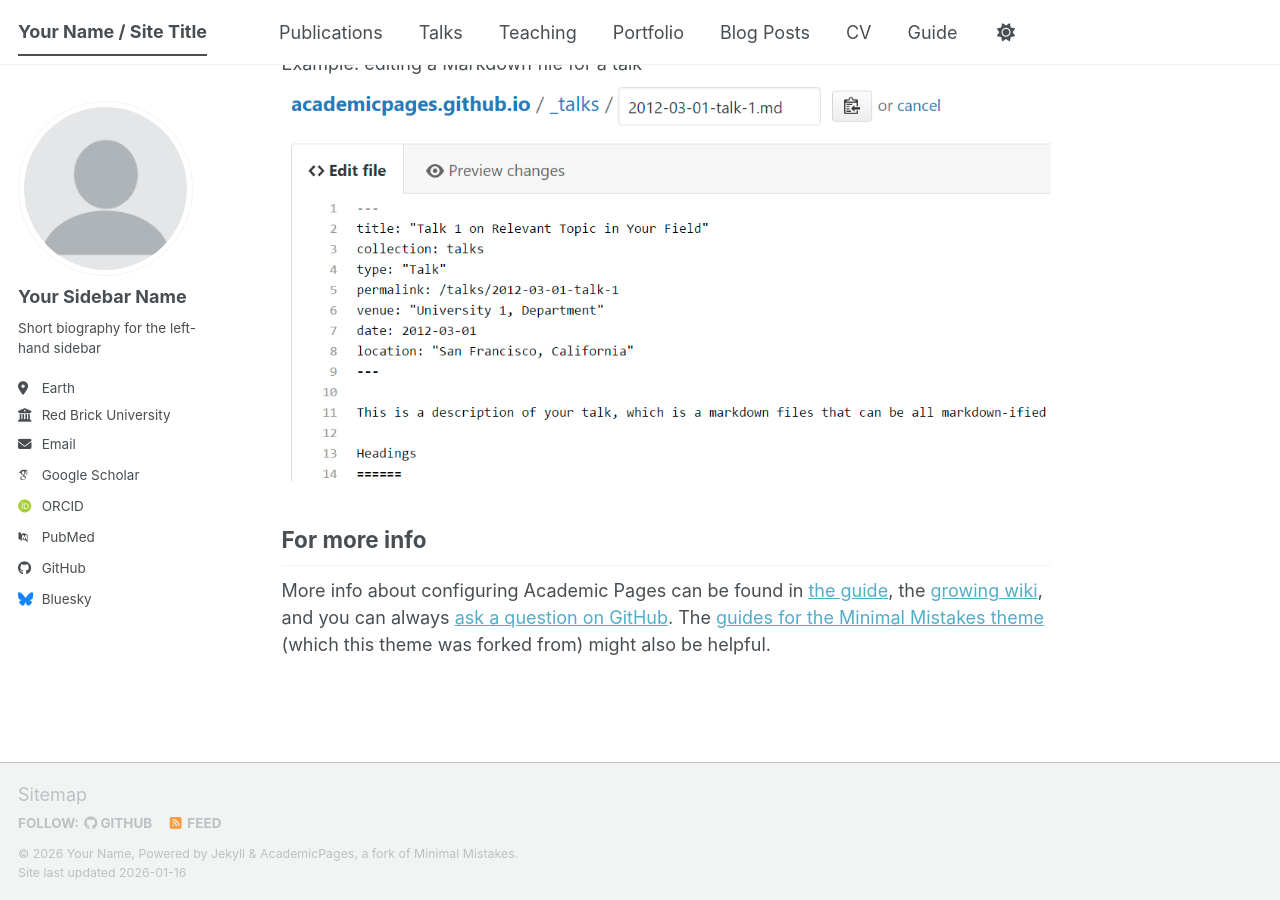
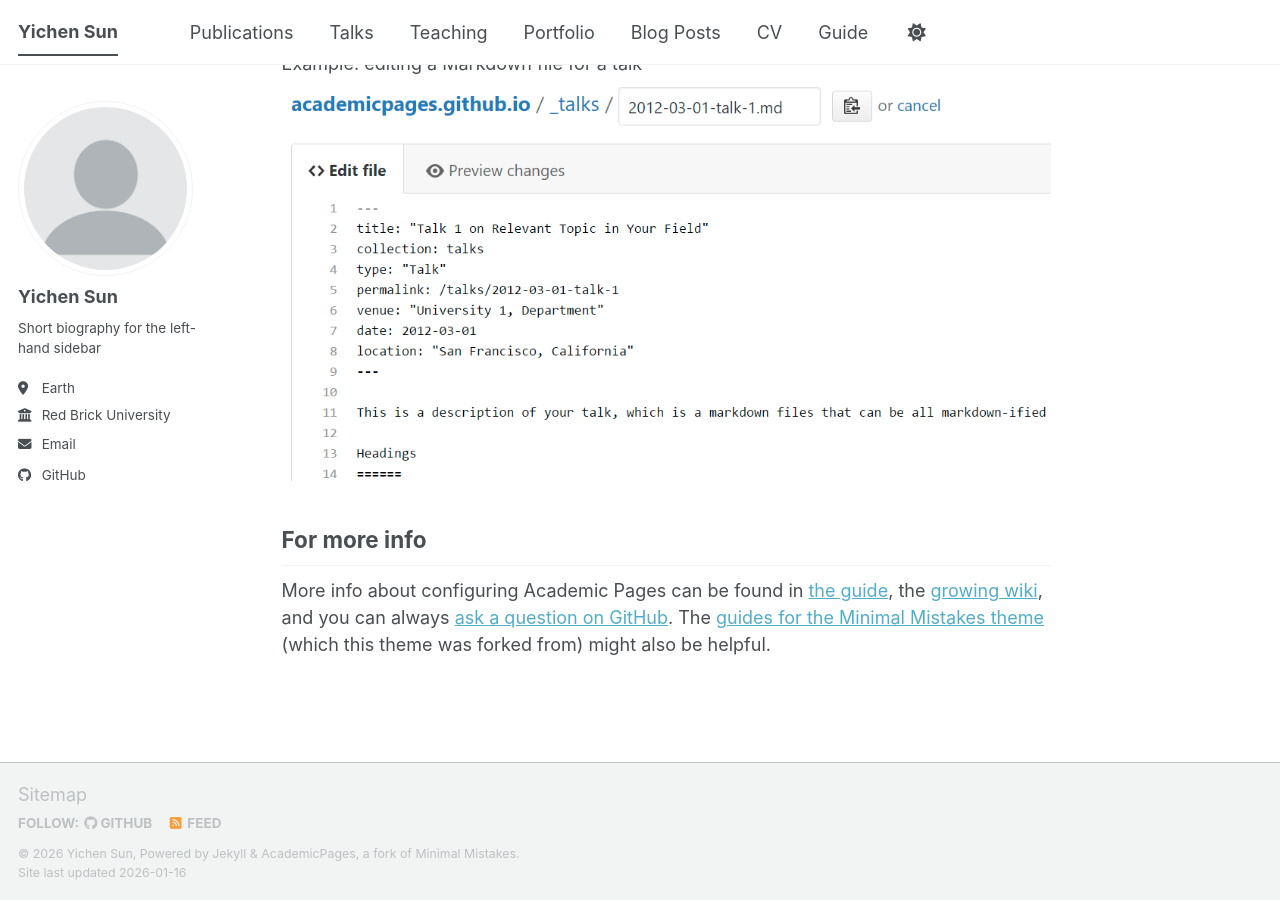
Before and after one commit to Sun-Yichen/sun-yichen.github.io, a Jekyll site: the page built from _pages/about.md, in a window 1280 px wide and 900 px high, scrolled down 2720 px. Built offline with Jekyll 4.4.1, drawn with Linux system fonts in a browser that asks for light colours; some web fonts are replaced; a script bundle is joined from its source files by our own code; library files that are not in the unit come from our copies.

Commit message:
Update _config.yml

```diff
--- a/_config.yml
+++ b/_config.yml
@@ -9,14 +9,14 @@
 # Basic Site Settings
 locale                   : "en-US"
 site_theme               : "default" # The available themes options are "default", "air", "sunrise", "mint", "dirt" and "contrast"
-title                    : "Your Name / Site Title"
+title                    : "Yichen Sun"
 title_separator          : "-"
-name                     : &name "Your Name"
-description              : &description "Your Name's academic portfolio"   # Update this with a general description of your site, this is the default if not overridden by a page
-url                      : https://academicpages.github.io # The base hostname & protocol for your site e.g. "https://[your GitHub username].github.io",
+name                     : &name "Yichen Sun"
+description              : &description "Yichen Sun's academic portfolio"   # Update this with a general description of your site, this is the default if not overridden by a page
+url                      : https://sun-yichen.github.io # The base hostname & protocol for your site e.g. "https://[your GitHub username].github.io",
                                                            # or if you already have some other page hosted on Github then use "https://[your GitHub username].github.io/[Your Repo Name]"
 baseurl                  : "" # the subpath of your site, e.g. "/blog"
-repository               : "academicpages/academicpages.github.io"
+repository               : "Sun-Yichen/sun-yichen.github.io"
 
 # Site Author - The following control what appear as part of the author content on the side bar.
 #               If a field is blank the icon and link will not appear, otherwise it will be shown.
@@ -24,7 +24,7 @@
 author:
   # Biographic information
   avatar           : "profile.png"
-  name             : "Your Sidebar Name"
+  name             : "Yichen Sun"
   pronouns         : # example: "she/her"
   bio              : "Short biography for the left-hand sidebar"
   location         : "Earth"
@@ -35,13 +35,13 @@
   # Academic websites
   academia         : # URL
   arxiv            : # URL - Update with the correct link to your profile
-  googlescholar    : "https://scholar.google.com/citations?user=PS_CX0AAAAAJ"
+  googlescholar    : #"https://scholar.google.com/citations?user=PS_CX0AAAAAJ"
   inspire-hep      : # URL
   impactstory      : # URL
-  orcid            : "https://orcid.org/yourorcidurl"
+  orcid            : #"https://orcid.org/yourorcidurl"
   semantic         : # URL
   ssrn             : # URL
-  pubmed           : "https://www.ncbi.nlm.nih.gov/pubmed/?term=john+snow"
+  pubmed           : #"https://www.ncbi.nlm.nih.gov/pubmed/?term=john+snow"
   researchgate     : # URL
   scopus           : # URL
   zotero           : # URL
@@ -51,13 +51,13 @@
   bitbucket        : # Username - Update with your username on the site
   codepen          : # Username
   dribbble         : # Username
-  github           : "academicpages"
+  github           : "Tigersteve123"
   kaggle           : # Username
   stackoverflow    : # User number or user number and name (i.e., use "1" or "1/jeff-atwood")
 
   # Social media
   artstation       : # Username
-  bluesky          : "bsky.app" # Replace this with you Bluesky username
+  bluesky          : #"bsky.app" # Replace this with you Bluesky username
   facebook         : # Username
   flickr           : # Username
   foursquare       : # Username
```
